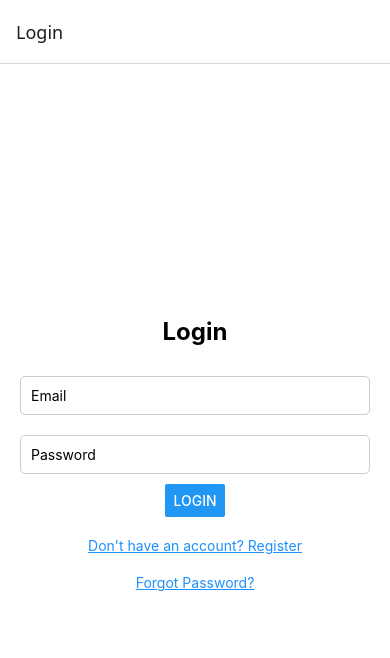
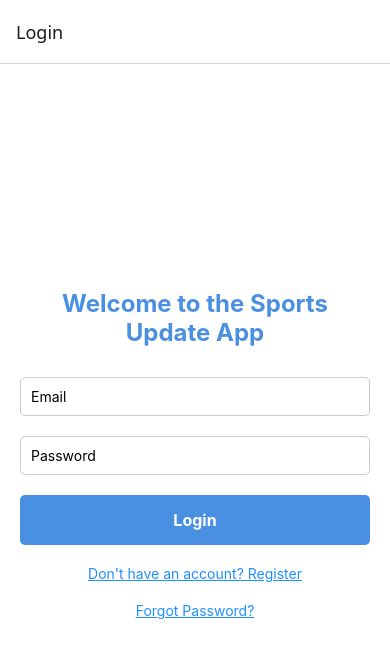
Before and after one commit to marileize/sports-update-app, a React Native app: screen /Home in a window 390 px wide. Shown: the top 658 px of the page. Built offline with nearby package versions, Linux system fonts and the light colour scheme; no server answers.

Commit message:
Improve layout

```diff
--- a/app/screens/addTeam.js
+++ b/app/screens/addTeam.js
@@ -1,5 +1,5 @@
 import React, { useState } from 'react';
-import { View, Text, TextInput, Button, StyleSheet, Alert } from 'react-native';
+import { View, Text, TextInput, TouchableOpacity, StyleSheet, Alert } from 'react-native';
 import { Dropdown } from 'react-native-element-dropdown';
 import AntDesign from '@expo/vector-icons/AntDesign';
 import {getFirestore, addDoc, collection} from "firebase/firestore";
@@ -112,7 +112,13 @@ export default function AddTeam({ navigation }) {
                     value={team}
                     onChangeText={(text) => setTeam(text)}
                 />
-                <Button title="Add Team" onPress={handleAddTeam} disabled={isSubmitting} />
+                <TouchableOpacity
+                    style={styles.addButton}
+                    onPress={handleAddTeam}
+                    disabled={isSubmitting}
+                >
+                    <Text style={styles.addButtonText}>Add Team</Text>
+                </TouchableOpacity>
             </View>
         </View>
     );
@@ -129,6 +135,7 @@ const styles = StyleSheet.create({
         fontWeight: 'bold',
         textAlign: 'center',
         marginVertical: 16,
+        color: '#4A90E2',
     },
     form: {
         marginTop: 20,
@@ -164,4 +171,15 @@ const styles = StyleSheet.create({
         fontSize: 16,
         color: '#000',
     },
+    addButton: {
+        backgroundColor: '#4A90E2',
+        borderRadius: 8,
+        paddingVertical: 15,
+        alignItems: 'center',
+    },
+    addButtonText: {
+        color: '#fff',
+        fontSize: 16,
+        fontWeight: 'bold',
+    },
 });
--- a/app/screens/home.js
+++ b/app/screens/home.js
@@ -1,11 +1,12 @@
 import React, { useContext, useEffect, useState } from 'react';
-import { View, Text, Button, StyleSheet, FlatList, Image } from 'react-native';
+import { View, Text, StyleSheet, FlatList, Image, TouchableOpacity } from 'react-native';
 import { AuthContext } from '../../AuthContext';
 import { useNavigation } from '@react-navigation/native';
 import { collection, query, where, getDocs } from 'firebase/firestore';
 import { db } from '../../config/firebaseConfig';
 import serpApiConfig from '../../config/serpApiConfig';
 import axios from 'axios';
+import Icon from 'react-native-vector-icons/MaterialCommunityIcons';
 
 /**
  * Home screen component that displays a list of sports teams and their latest match results.
@@ -80,12 +81,15 @@ export default function Home() {
 
                         if (sportsResults && sportsResults.game_spotlight && sportsResults.game_spotlight.teams) {
                             const teams = sportsResults.game_spotlight.teams;
-                            const matchInfo = `${teams[0].name} ${teams[0].score} X ` +
+                            const matchInfo = `${teams[0].name} ${teams[0].score} x ` +
                                                      `${teams[1].score} ${teams[1].name}`;
+                            const matchScore = `${teams[0].score} x ${teams[1].score}`;
+
                             return {
                                 team: team.team,
                                 sport: team.sport,
                                 matchInfo,
+                                matchScore,
                                 thumbnail1: teams[0]?.thumbnail,
                                 thumbnail2: teams[1]?.thumbnail,
                             };
@@ -109,14 +113,6 @@ export default function Home() {
         fetchSportsResults();
     }, [sportsTeams]);
 
-
-    /**
-     * Navigates to the "AddTeam" screen.
-     */
-    const navigateToAddTeam = () => {
-        navigation.navigate('AddTeam');
-    };
-
     if (loading) {
         return (
             <View style={styles.container}>
@@ -127,23 +123,31 @@ export default function Home() {
 
     return (
         <View style={styles.container}>
-            <Button title="Add New Team" onPress={navigateToAddTeam} />
-            <Button title="Logout" onPress={logout} />
+            {/* Header */}
+            <View style={styles.header}>
+                <Text style={styles.headerText}>Sports Update App</Text>
+            </View>
+
+            {/* Content */}
+            <View style={styles.content}>
                 {sportsResults.length > 0 ? (
                     <FlatList
                         data={sportsResults}
                         keyExtractor={(item, index) => index.toString()}
                         renderItem={({ item }) => (
                             <View style={styles.card}>
-                            <Text style={styles.cardTitle}>{item.sport} - {item.team}</Text>
-                            <Text>{item.matchInfo}</Text>
+                                <Text style={styles.cardTitle}>{item.team}</Text>
+                                <Text style={styles.cardSubheader}>{item.sport}</Text>
                                 {item.thumbnail1 && item.thumbnail2 && (
                                     <View style={styles.teamThumbnails}>
                                         <Image source={{ uri: item.thumbnail1 }} style={styles.thumbnail} />
-                                    <Text>vs</Text>
+                                        <Text style={styles.cardMatchscore}>{item.matchScore}</Text>
                                         <Image source={{ uri: item.thumbnail2 }} style={styles.thumbnail} />
                                     </View>
                                 )}
+                                <Text style={styles.cardMatchinfoContainer}>
+                                    <Text style={styles.cardMatchinfo}>{item.matchInfo}</Text>
+                                </Text>
                             </View>
                         )}
                     />
@@ -151,16 +155,60 @@ export default function Home() {
                     <Text style={styles.noTeamsText}>No sports results available.</Text>
                 )}
             </View>
+
+            {/* Footer */}
+            <View style={styles.footer}>
+                <TouchableOpacity style={styles.footerButton} onPress={() => navigation.navigate('Home')}>
+                    <Icon name="home-outline" size={24} color="#fff" />
+                    <Text style={styles.footerText}>Home</Text>
+                </TouchableOpacity>
+                <TouchableOpacity style={styles.footerButton} onPress={() => navigation.navigate('AddTeam')}>
+                    <Icon name="plus-circle-outline" size={24} color="#fff" />
+                    <Text style={styles.footerText}>New Team</Text>
+                </TouchableOpacity>
+                <TouchableOpacity style={styles.footerButton} onPress={logout}>
+                    <Icon name="logout" size={24} color="#fff" />
+                    <Text style={styles.footerText}>Logout</Text>
+                </TouchableOpacity>
+            </View>
+        </View>
     );
 }
 
 const styles = StyleSheet.create({
     container: {
         flex: 1,
+        backgroundColor: '#f5f5f5',
+    },
+    header: {
+        backgroundColor: '#6C63FF',
+        paddingVertical: 20,
+        alignItems: 'center',
+    },
+    headerText: {
+        fontSize: 24,
+        fontWeight: 'bold',
+        color: '#fff',
+    },
+    content: {
+        flex: 1,
         justifyContent: 'center',
         alignItems: 'center',
         backgroundColor: '#f5f5f5',
-        padding: 16,
+    },
+    footer: {
+        flexDirection: 'row',
+        justifyContent: 'space-around',
+        alignItems: 'center',
+        backgroundColor: '#6C63FF',
+        paddingVertical: 10,
+    },
+    footerButton: {
+        alignItems: 'center',
+    },
+    footerText: {
+        fontSize: 12,
+        color: '#fff',
     },
     card: {
         backgroundColor: '#fff',
@@ -168,6 +216,7 @@ const styles = StyleSheet.create({
         padding: 16,
         marginVertical: 8,
         width: '90%',
+        alignItems: 'center',
         shadowColor: '#000',
         shadowOpacity: 0.1,
         shadowRadius: 4,
@@ -175,9 +224,34 @@ const styles = StyleSheet.create({
         elevation: 3,
     },
     cardTitle: {
-        fontSize: 18,
+        fontSize: 16,
         fontWeight: 'bold',
-        marginBottom: 8,
+        textAlign: 'center',
+    },
+    cardSubheader: {
+        fontSize: 12,
+        color: '#888',
+        textAlign: 'center',
+    },
+    cardMatchscore: {
+        fontSize: 13,
+        fontWeight: 'bold',
+        color: '#555',
+        textAlign: 'center',
+    },
+    cardMatchinfoContainer: {
+        backgroundColor: '#f0f4ff', // Very light blue background
+        paddingVertical: 4, // Add vertical padding inside the container
+        paddingHorizontal: 10, // Add horizontal padding
+        borderRadius: 8, // Rounded corners for the background
+        alignSelf: 'center', // Center the container within the card
+        marginTop: 10, // Add spacing above the element
+    },
+    cardMatchinfo: {
+        fontSize: 14,
+        color: '#333', // Darker grey for better contrast
+        fontWeight: 'bold',
+        textAlign: 'center',
     },
     teamThumbnails: {
         flexDirection: 'row',
--- a/app/screens/login.js
+++ b/app/screens/login.js
@@ -1,5 +1,5 @@
 import React, { useState, useEffect } from 'react';
-import { View, TextInput, Button, Alert, StyleSheet, Text } from 'react-native';
+import { View, TextInput, TouchableOpacity, Alert, StyleSheet, Text } from 'react-native';
 import { useNavigation } from '@react-navigation/native';
 import { signInWithEmailAndPassword } from 'firebase/auth';
 import { auth } from '../../config/firebaseConfig';
@@ -44,7 +44,7 @@ const Login = () => {
 
     return (
         <View style={styles.container}>
-            <Text style={styles.title}>Login</Text>
+            <Text style={styles.title}>Welcome to the Sports Update App</Text>
             <TextInput
                 style={styles.input}
                 placeholder="Email"
@@ -59,14 +59,15 @@ const Login = () => {
                 onChangeText={setPassword}
                 secureTextEntry
             />
-            <Button title="Login" onPress={handleLogin} />
+            <TouchableOpacity style={styles.loginButton} onPress={handleLogin}>
+                <Text style={styles.loginButtonText}>Login</Text>
+            </TouchableOpacity>
             <Text style={styles.linkText} onPress={() => navigation.navigate('Register')}>
                 Don't have an account? Register
             </Text>
             <Text style={styles.linkText} onPress={() => navigation.navigate('ResetPassword')}>
                 Forgot Password?
             </Text>
-
         </View>
     );
 };
@@ -83,6 +84,8 @@ const styles = StyleSheet.create({
         fontSize: 24,
         fontWeight: 'bold',
         marginBottom: 20,
+        color: '#4A90E2',
+        textAlign: 'center',
     },
     input: {
         width: '100%',
@@ -92,6 +95,19 @@ const styles = StyleSheet.create({
         borderColor: '#ccc',
         borderRadius: 5,
     },
+    loginButton: {
+        backgroundColor: '#4A90E2',
+        borderRadius: 5,
+        padding: 15,
+        alignItems: 'center',
+        width: '100%',
+        marginTop: 10,
+    },
+    loginButtonText: {
+        color: '#fff',
+        fontSize: 16,
+        fontWeight: 'bold',
+    },
     linkText: {
         marginTop: 20,
         color: '#1e90ff',
--- a/app/screens/register.js
+++ b/app/screens/register.js
@@ -1,5 +1,5 @@
 import React, { useState } from 'react';
-import { View, TextInput, Button, StyleSheet, Text, Alert } from 'react-native';
+import { View, TextInput, TouchableOpacity, StyleSheet, Text, Alert } from 'react-native';
 import { createUserWithEmailAndPassword } from 'firebase/auth';
 import { getFirestore, setDoc, doc } from "firebase/firestore";
 import { auth } from '../../config/firebaseConfig';
@@ -91,7 +91,9 @@ const Register = () => {
                 onChangeText={setPassword}
                 secureTextEntry
             />
-            <Button title="Register" onPress={handleRegister} disabled={isSubmitting} />
+            <TouchableOpacity style={styles.registerButton} onPress={handleRegister} disabled={isSubmitting}>
+                <Text style={styles.registerButtonText}>Register</Text>
+            </TouchableOpacity>
         </View>
     );
 };
@@ -108,6 +110,8 @@ const styles = StyleSheet.create({
         fontSize: 24,
         fontWeight: 'bold',
         marginBottom: 20,
+        color: '#4A90E2',
+        textAlign: 'center',
     },
     input: {
         width: '100%',
@@ -117,10 +121,17 @@ const styles = StyleSheet.create({
         borderColor: '#ccc',
         borderRadius: 5,
     },
-    linkText: {
-        marginTop: 20,
-        color: '#1e90ff',
-        textDecorationLine: 'underline',
+    registerButton: {
+        backgroundColor: '#4A90E2',
+        padding: 15,
+        alignItems: 'center',
+        width: '100%',
+        marginTop: 10,
+    },
+    registerButtonText: {
+        color: '#fff',
+        fontSize: 16,
+        fontWeight: 'bold',
     },
 });
 
--- a/app/screens/resetPassword.js
+++ b/app/screens/resetPassword.js
@@ -1,5 +1,5 @@
 import React, { useState } from 'react';
-import { View, TextInput, Button, Alert, StyleSheet, Text } from 'react-native';
+import { View, TextInput, TouchableOpacity, Alert, StyleSheet, Text } from 'react-native';
 import { sendPasswordResetEmail } from 'firebase/auth';
 import { auth } from '../../config/firebaseConfig';
 
@@ -55,7 +55,12 @@ export default function ResetPassword({ navigation }) {
                 autoCapitalize="none"
                 autoComplete="email"
             />
-            <Button title="Reset Password" onPress={handleResetPassword} />
+            <TouchableOpacity
+                style={styles.resetButton}
+                onPress={handleResetPassword}
+            >
+                <Text style={styles.resetButtonText}>Reset Password</Text>
+            </TouchableOpacity>
             <Text style={styles.linkText} onPress={() => navigation.navigate('Login')}>
                 Back to Login
             </Text>
@@ -75,6 +80,7 @@ const styles = StyleSheet.create({
         fontSize: 24,
         fontWeight: 'bold',
         marginBottom: 20,
+        color: '#4A90E2', // Same color as the home footer background
     },
     input: {
         width: '100%',
@@ -84,6 +90,19 @@ const styles = StyleSheet.create({
         borderColor: '#ccc',
         borderRadius: 5,
     },
+    resetButton: {
+        backgroundColor: '#4A90E2', // Same color as the home footer background
+        borderRadius: 8,
+        paddingVertical: 15,
+        alignItems: 'center',
+        width: '100%',
+        marginTop: 10,
+    },
+    resetButtonText: {
+        color: '#fff',
+        fontSize: 16,
+        fontWeight: 'bold',
+    },
     linkText: {
         marginTop: 20,
         color: '#1e90ff',
```
Lines whose indentation alone changed are shown as unchanged.
